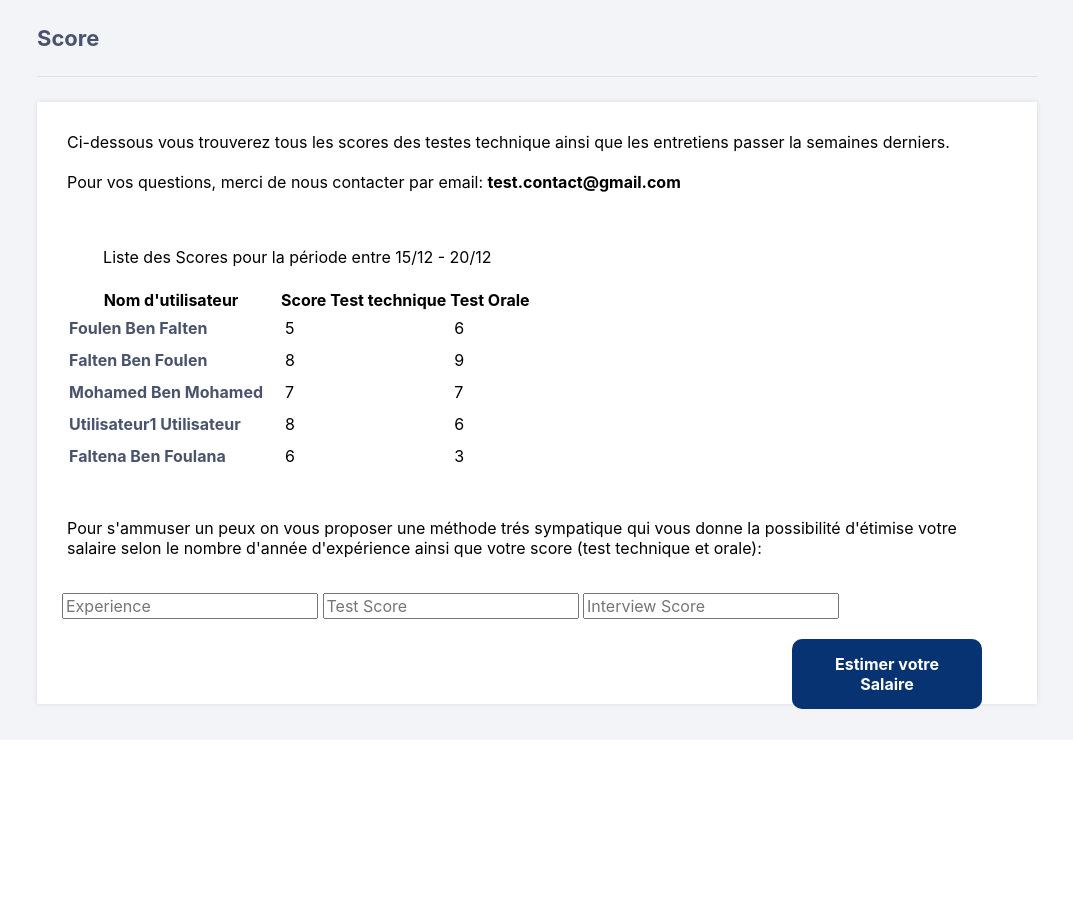
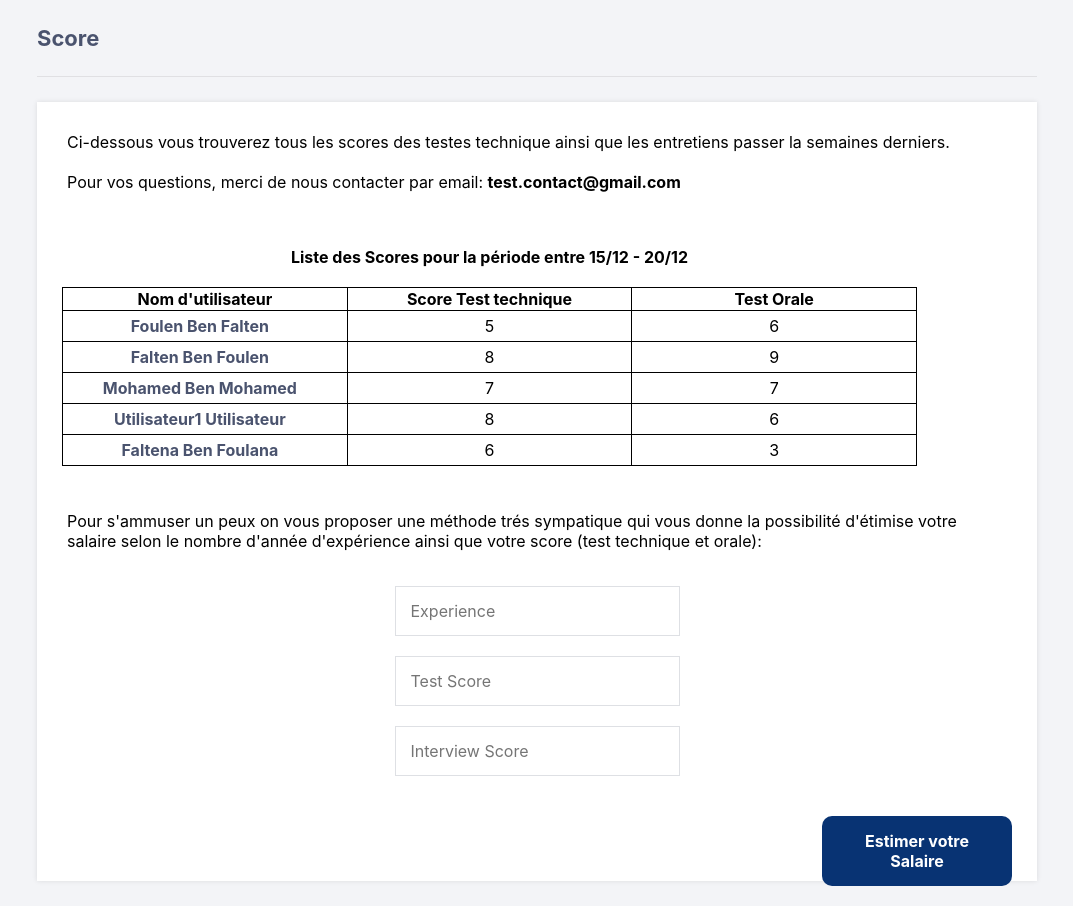
Before and after one commit to BenSmayaWiem/Mon-Premier-Projet-AI, a Flask app: page /score in a window 1280 px wide. Shown: the part 60-966 px from the top of the page, without its empty margins (103-1176 px from the left). Before the commit the page ends 769 px from the top, so only its background shows below. Run offline with Flask 2, Linux system fonts and the light colour scheme; parts of the project's set-up code (start-up, migrations or seed data) failed here and were passed over; some libraries are stand-ins or nearby versions.

Commit message:
Update style.css

```diff
--- a/static/style.css
+++ b/static/style.css
@@ -297,3 +297,35 @@ body.loggedin {
     background-color: #A8EB12;
     transition: background-color 0.2s;
 }
+table {
+ border-collapse:collapse;
+ width:90%;
+ }
+th, td {
+ border:1px solid black;
+ width:20%;
+ }
+td {
+ text-align:center;
+ }
+caption {
+ font-weight:bold
+ }
+
+ .salaire input{
+    width: 30%;
+    height: 50px;
+    border: 1px solid #dee0e4;
+    margin-bottom: 20px;
+    padding: 0 15px;
+    display: block;
+    margin-left: auto;
+    margin-right: auto;
+}
+
+.btn{
+
+    display: block;
+    margin-left: auto;
+    margin-right: auto;
+}
```
